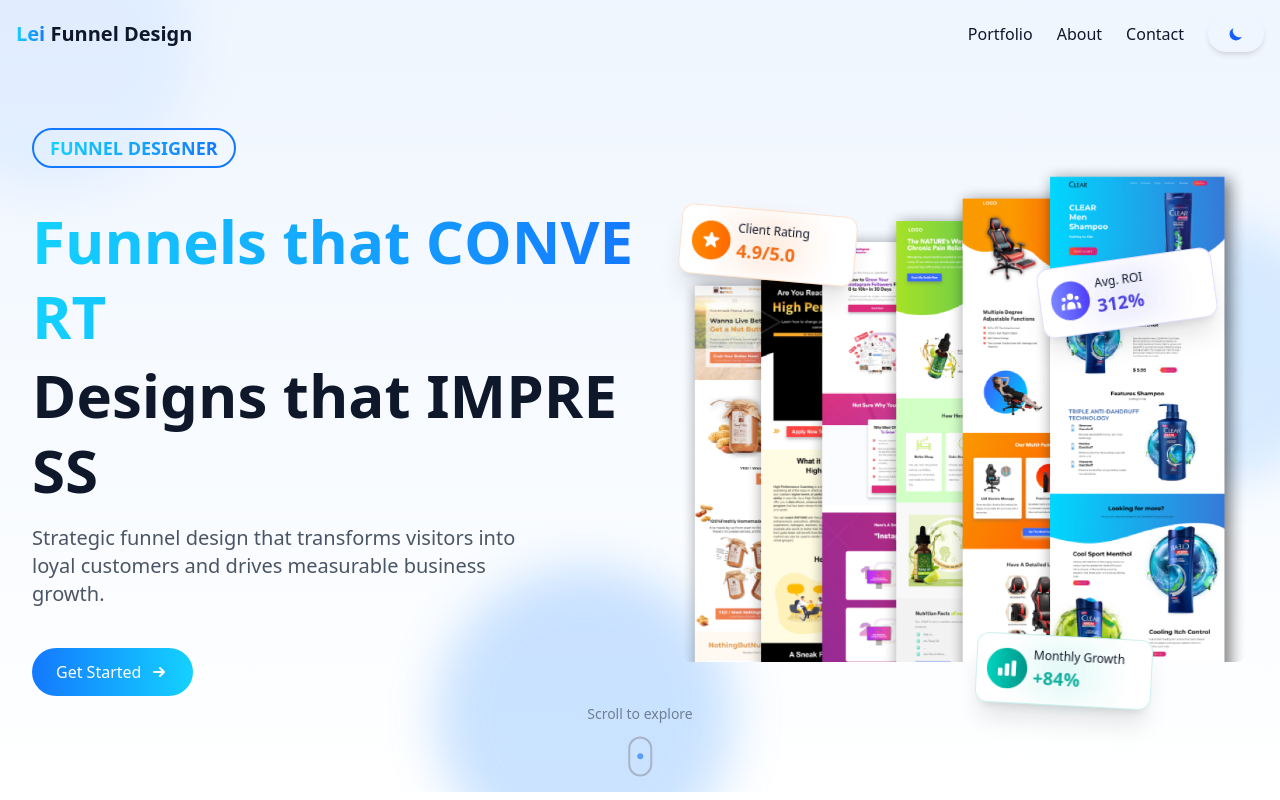
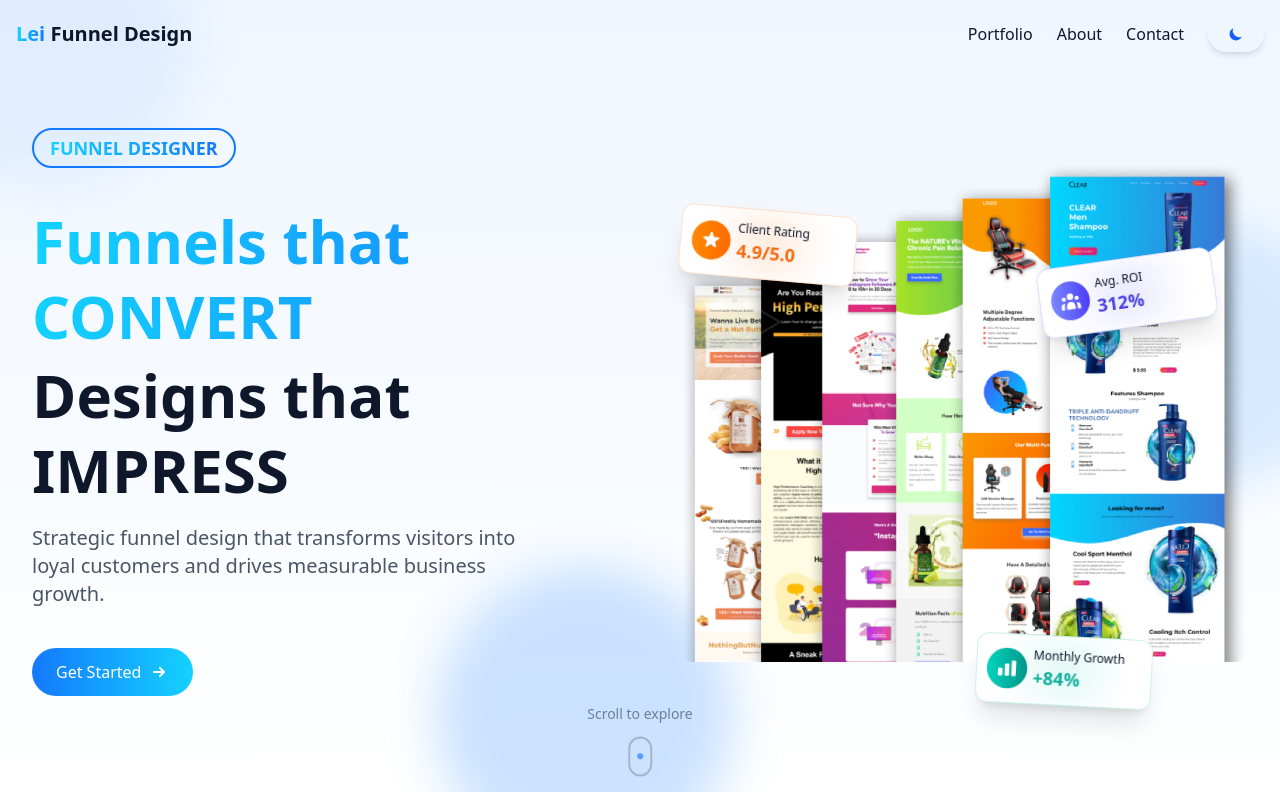
Before and after one commit to rayguang6/funnel-designer-portfolio, a Next.js app: page / in a window 1280 px wide. Shown: the top 800 px of the page. Built offline with nearby package versions, Linux system fonts and the light colour scheme.

Commit message:
fix hero section text animation

```diff
--- a/app/sections/Hero.tsx
+++ b/app/sections/Hero.tsx
@@ -100,37 +100,30 @@ const Hero = () => {
 
               <motion.h1
                 className="text-5xl md:text-6xl font-bold leading-tight mb-4 mt-3"
-                variants={titleVariants}
-                initial="hidden"
-                animate="visible"
+                initial={{ opacity: 0, y: 30 }}
+                animate={{ opacity: 1, y: 0 }}
+                transition={{ duration: 0.7, delay: 0.2 }}
               >
-                <div className="overflow-hidden">
-                  <motion.span className="text-gradient inline-block">
-                    {firstLine.split("").map((letter, index) => (
-                      <motion.span
-                        key={index}
-                        variants={letterVariants}
-                        className="inline-block"
-                      >
-                        {letter === " " ? "\u00A0" : letter}
-                      </motion.span>
-                    ))}
-                  </motion.span>
-                </div>
-                {/* Reduce spacing between lines */}
-                <div className="overflow-hidden mt-1">
-                  <motion.span className={`${theme === 'dark' ? 'text-white' : 'text-slate-900'} inline-block`}>
-                    {secondLine.split("").map((letter, index) => (
-                      <motion.span
-                        key={index}
-                        variants={letterVariants}
-                        className="inline-block"
-                      >
-                        {letter === " " ? "\u00A0" : letter}
-                      </motion.span>
-                    ))}
-                  </motion.span>
-                </div>
+                <motion.div
+                  className="overflow-hidden"
+                  initial={{ opacity: 0, y: 20 }}
+                  animate={{ opacity: 1, y: 0 }}
+                  transition={{ duration: 0.7, delay: 0.3 }}
+                >
+                  <span className="text-gradient inline-block">
+                    {firstLine}
+                  </span>
+                </motion.div>
+                <motion.div
+                  className="overflow-hidden mt-1"
+                  initial={{ opacity: 0, y: 20 }}
+                  animate={{ opacity: 1, y: 0 }}
+                  transition={{ duration: 0.7, delay: 0.4 }}
+                >
+                  <span className={`${theme === 'dark' ? 'text-white' : 'text-slate-900'} inline-block`}>
+                    {secondLine}
+                  </span>
+                </motion.div>
               </motion.h1>
 
               <motion.p
```
